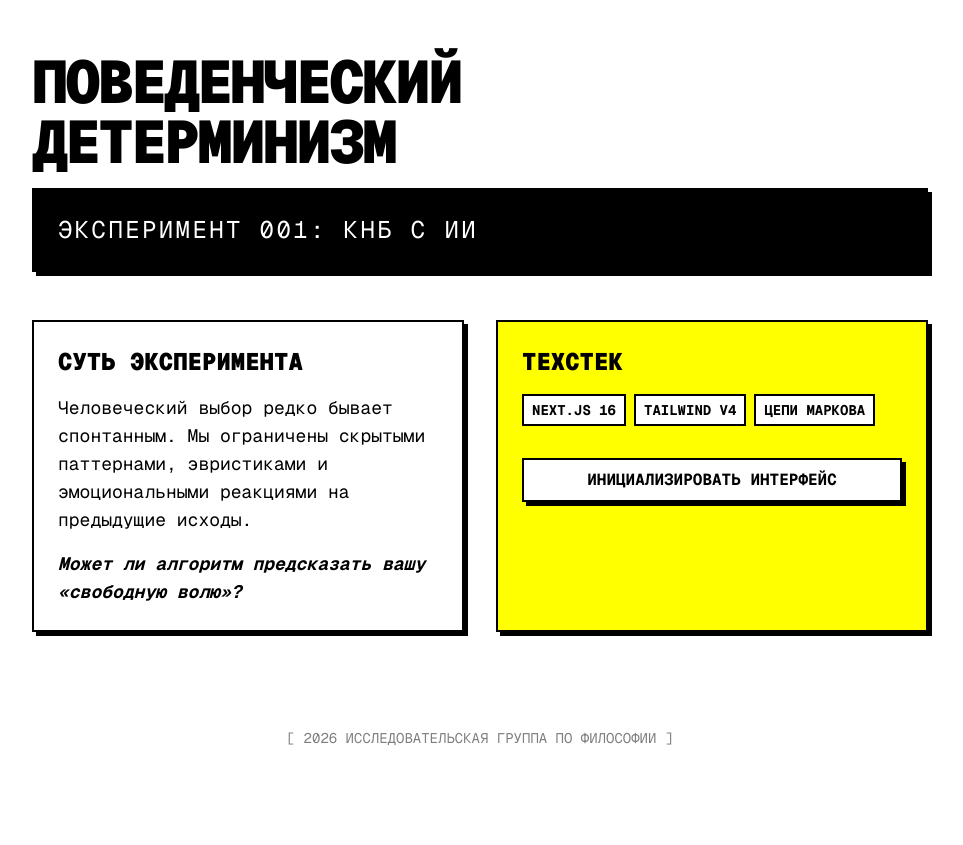
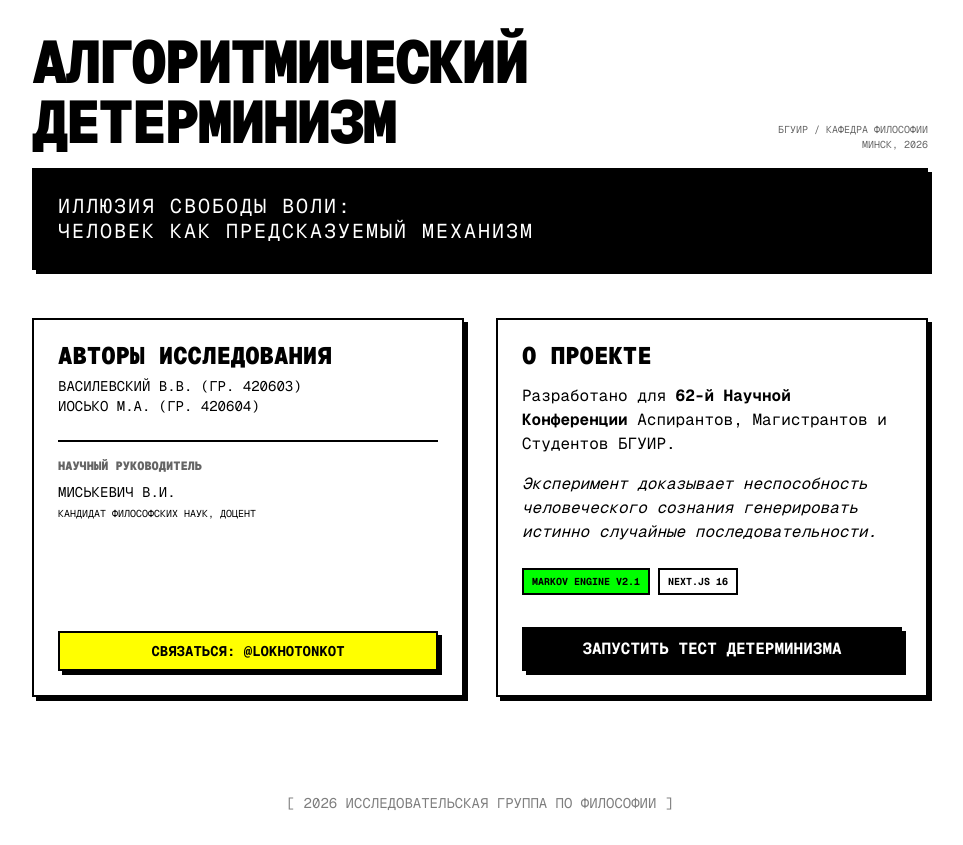
Before and after one commit to OrDinaD/KNB_Ai, a Next.js app: page / in a window 1280 px wide. Shown: the whole page, without its empty margins (160-1123 px from the left). Before the commit the page ends 800 px from the top, so only its background shows below. Built offline with nearby package versions, Linux system fonts and the light colour scheme.

Commit message:
Add official conference details and contacts to the landing page

```diff
--- a/src/app/page.tsx
+++ b/src/app/page.tsx
@@ -19,40 +19,70 @@ export default function Home() {
             className="max-w-4xl w-full flex flex-col gap-12"
           >
             <header className="flex flex-col gap-4">
-              <h1 className="neo-title leading-none">
-                Поведенческий<br />детерминизм
-              </h1>
+              <div className="flex flex-col md:flex-row justify-between items-start md:items-end gap-4">
+                <h1 className="neo-title leading-none">
+                  Алгоритмический<br />детерминизм
+                </h1>
+                <div className="text-right font-mono text-[10px] uppercase opacity-60 hidden md:block">
+                  БГУИР / Кафедра философии<br />
+                  Минск, 2026
+                </div>
+              </div>
+
               <div className="neo-card bg-neo-black text-neo-white">
-                <p className="text-xl md:text-2xl font-mono uppercase tracking-widest">
-                  Эксперимент 001: КНБ с ИИ
+                <p className="text-lg md:text-xl font-mono uppercase tracking-widest leading-tight">
+                  Иллюзия свободы воли:<br />
+                  Человек как предсказуемый механизм
                 </p>
               </div>
             </header>
 
             <section className="grid grid-cols-1 md:grid-cols-2 gap-8">
-              <div className="neo-card flex flex-col gap-4 bg-neo-white border-2">
-                <h2 className="text-2xl font-black uppercase">Суть эксперимента</h2>
-                <p className="text-lg">
-                  Человеческий выбор редко бывает спонтанным. Мы ограничены скрытыми паттернами,
-                  эвристиками и эмоциональными реакциями на предыдущие исходы.
-                </p>
-                <p className="text-lg font-bold italic">
-                  Может ли алгоритм предсказать вашу «свободную волю»?
-                </p>
+              <div className="neo-card flex flex-col gap-6 bg-neo-white border-2">
+                <div className="flex flex-col gap-2">
+                  <h2 className="text-2xl font-black uppercase leading-none">Авторы исследования</h2>
+                  <p className="font-mono text-sm uppercase">
+                    Василевский В.В. (гр. 420603)<br />
+                    Иосько М.А. (гр. 420604)
+                  </p>
+                </div>
+
+                <div className="flex flex-col gap-2 border-t-2 border-black pt-4">
+                  <h3 className="text-xs font-black uppercase opacity-60">Научный руководитель</h3>
+                  <p className="font-mono text-sm uppercase">
+                    Миськевич В.И.<br />
+                    <span className="text-[10px]">Кандидат философских наук, доцент</span>
+                  </p>
+                </div>
+
+                <div className="mt-auto pt-4">
+                  <a
+                    href="https://t.me/lokhotonkot"
+                    target="_blank"
+                    className="neo-button bg-neo-tie inline-block w-full text-center py-2 text-sm"
+                  >
+                    СВЯЗАТЬСЯ: @LOKHOTONKOT
+                  </a>
+                </div>
               </div>
 
-              <div className="neo-card flex flex-col gap-4 bg-neo-tie border-2">
-                <h2 className="text-2xl font-black uppercase">Техстек</h2>
-                <div className="flex flex-wrap gap-2">
-                  <span className="neo-border bg-white px-2 py-1 font-bold text-sm">NEXT.JS 16</span>
-                  <span className="neo-border bg-white px-2 py-1 font-bold text-sm">TAILWIND V4</span>
-                  <span className="neo-border bg-white px-2 py-1 font-bold text-sm">ЦЕПИ МАРКОВА</span>
+              <div className="neo-card flex flex-col gap-4 bg-neo-white border-2">
+                <h2 className="text-2xl font-black uppercase leading-none">О проекте</h2>
+                <p className="text-sm md:text-base">
+                  Разработано для <strong>62-й Научной Конференции</strong> Аспирантов, Магистрантов и Студентов БГУИР.
+                </p>
+                <p className="text-sm md:text-base italic">
+                  Эксперимент доказывает неспособность человеческого сознания генерировать истинно случайные последовательности.
+                </p>
+                <div className="flex flex-wrap gap-2 mt-2">
+                  <span className="neo-border bg-neo-win px-2 py-1 font-bold text-[10px]">MARKOV ENGINE V2.1</span>
+                  <span className="neo-border bg-white px-2 py-1 font-bold text-[10px]">NEXT.JS 16</span>
                 </div>
                 <button
                   onClick={() => setIsStarted(true)}
-                  className="neo-button mt-4"
+                  className="neo-button mt-4 bg-neo-black text-white hover:bg-neo-gray"
                 >
-                  ИНИЦИАЛИЗИРОВАТЬ ИНТЕРФЕЙС
+                  ЗАПУСТИТЬ ТЕСТ ДЕТЕРМИНИЗМА
                 </button>
               </div>
             </section>
```
